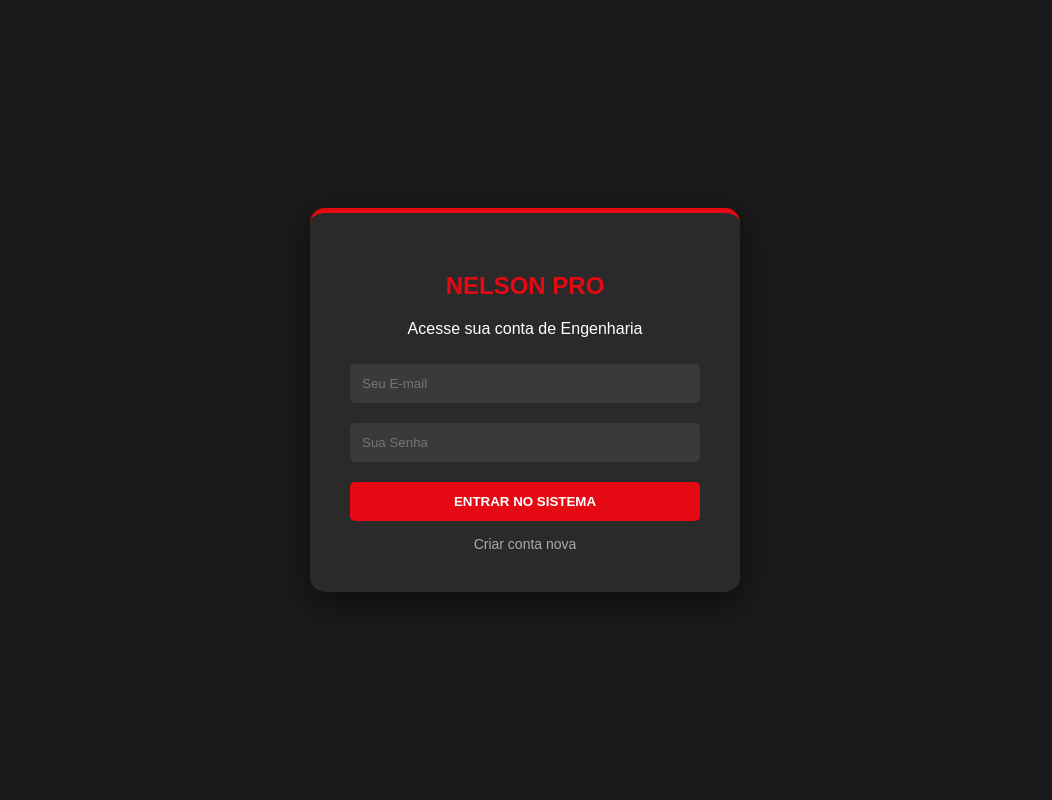
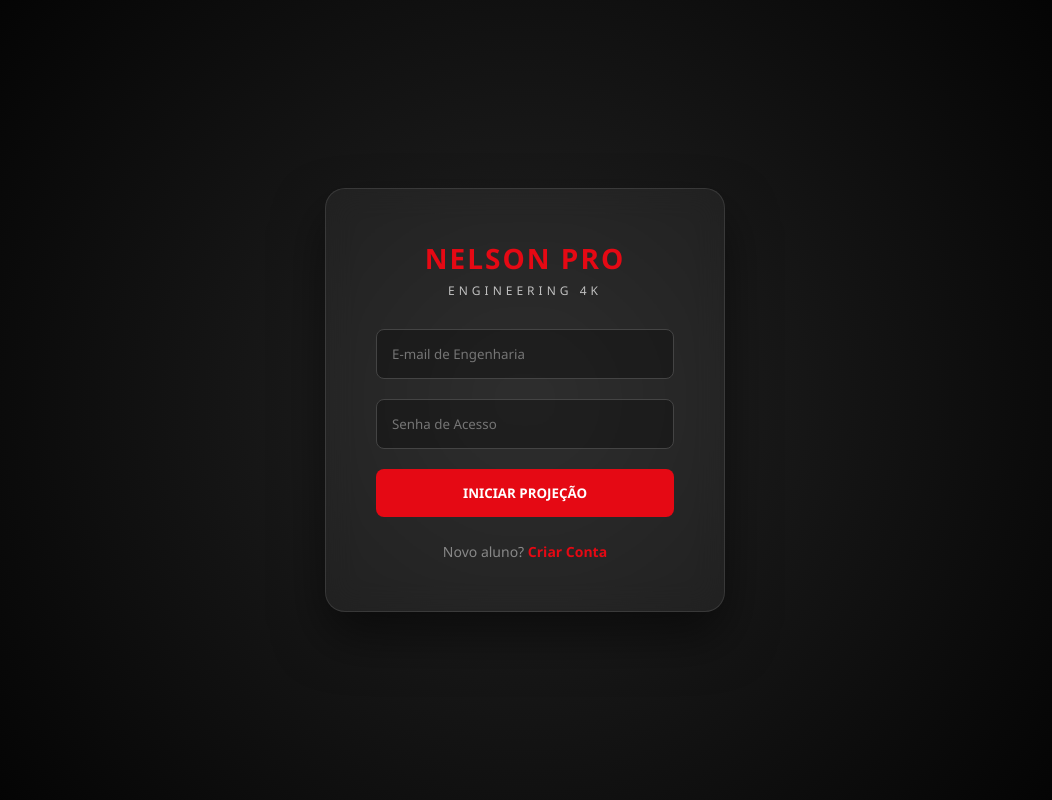
Before and after one commit to nelsoncineflixsum-maker/nelson-pro-platform, a website: page frontend/login.html in a window 1280 px wide. Shown: the whole page, without its empty margins (115-1167 px from the left). Drawn offline with Linux system fonts and the light colour scheme.

Commit message:
Revamp login page layout and styles

```diff
--- a/frontend/login.html
+++ b/frontend/login.html
@@ -2,45 +2,64 @@
 <html lang="pt-br">
 <head>
     <meta charset="UTF-8">
-    <title>Nelson Pro - Login Engenharia</title>
+    <meta name="viewport" content="width=device-width, initial-scale=1.0">
+    <title>Nelson Pro | Login 4K</title>
     <style>
-        body { background: #1a1a1a; color: white; font-family: sans-serif; display: flex; justify-content: center; align-items: center; height: 100vh; margin: 0; }
-        .login-card { background: #2a2a2a; padding: 40px; border-radius: 15px; box-shadow: 0 10px 30px rgba(0,0,0,0.5); width: 350px; text-align: center; border-top: 5px solid #e50914; }
-        h2 { color: #e50914; margin-bottom: 20px; }
-        input { width: 100%; padding: 12px; margin: 10px 0; border-radius: 5px; border: none; background: #3a3a3a; color: white; box-sizing: border-box; }
-        button { width: 100%; padding: 12px; background: #e50914; color: white; border: none; border-radius: 5px; cursor: pointer; font-weight: bold; margin-top: 10px; }
-        button:hover { background: #b20710; }
-        .link { margin-top: 15px; font-size: 14px; color: #aaa; cursor: pointer; }
+        * { margin: 0; padding: 0; box-sizing: border-box; font-family: 'Segoe UI', sans-serif; }
+        body {
+            background: radial-gradient(circle, #232323 0%, #000000 100%);
+            height: 100vh; display: flex; justify-content: center; align-items: center;
+        }
+        .login-box {
+            background: rgba(255, 255, 255, 0.05);
+            backdrop-filter: blur(15px);
+            padding: 50px; border-radius: 20px;
+            border: 1px solid rgba(255, 255, 255, 0.1);
+            width: 400px; text-align: center;
+            box-shadow: 0 25px 50px rgba(0,0,0,0.5);
+        }
+        .logo-nelson { color: #e50914; font-size: 28px; font-weight: 900; letter-spacing: 2px; margin-bottom: 5px; }
+        .sub-logo { color: #fff; font-size: 12px; letter-spacing: 4px; margin-bottom: 30px; opacity: 0.7; }
+        input {
+            width: 100%; padding: 15px; margin-bottom: 20px;
+            background: rgba(0,0,0,0.3); border: 1px solid #444;
+            border-radius: 8px; color: white; transition: 0.3s;
+        }
+        input:focus { border-color: #e50914; box-shadow: 0 0 10px rgba(229, 9, 20, 0.3); outline: none; }
+        button {
+            width: 100%; padding: 15px; background: #e50914; color: white;
+            border: none; border-radius: 8px; font-weight: bold; cursor: pointer;
+            text-transform: uppercase; transition: 0.4s;
+        }
+        button:hover { background: #ff0d1a; transform: translateY(-2px); box-shadow: 0 10px 20px rgba(229, 9, 20, 0.4); }
+        .footer { margin-top: 25px; color: #888; font-size: 14px; }
+        .footer span { color: #e50914; cursor: pointer; font-weight: bold; }
     </style>
 </head>
 <body>
-    <div class="login-card">
-        <h2>NELSON PRO</h2>
-        <p>Acesse sua conta de Engenharia</p>
-        <input type="email" id="email" placeholder="Seu E-mail">
-        <input type="password" id="password" placeholder="Sua Senha">
-        <button onclick="logar()">ENTRAR NO SISTEMA</button>
-        <div class="link" onclick="window.location.href='cadastro.html'">Criar conta nova</div>
+    <div class="login-box">
+        <div class="logo-nelson">NELSON PRO</div>
+        <div class="sub-logo">ENGINEERING 4K</div>
+        <input type="email" id="email" placeholder="E-mail de Engenharia">
+        <input type="password" id="password" placeholder="Senha de Acesso">
+        <button onclick="logar()">Iniciar Projeção</button>
+        <div class="footer">Novo aluno? <span onclick="window.location.href='cadastro.html'">Criar Conta</span></div>
     </div>
 
     <script>
         async function logar() {
             const email = document.getElementById('email').value;
             const password = document.getElementById('password').value;
-
             const response = await fetch('/api/auth/login', {
                 method: 'POST',
                 headers: { 'Content-Type': 'application/json' },
                 body: JSON.stringify({ email, password })
             });
-
             const data = await response.json();
             if (data.success) {
-                localStorage.setItem('user', JSON.stringify(data.user)); // ✅ Salva o login
-                window.location.href = 'index.html'; // ✅ Vai para o simulador
-            } else {
-                alert('Acesso negado: Verifique seus dados!');
-            }
+                localStorage.setItem('user', JSON.stringify(data.user));
+                window.location.href = 'index.html';
+            } else { alert('Erro: Acesso não autorizado!'); }
         }
     </script>
 </body>
```
